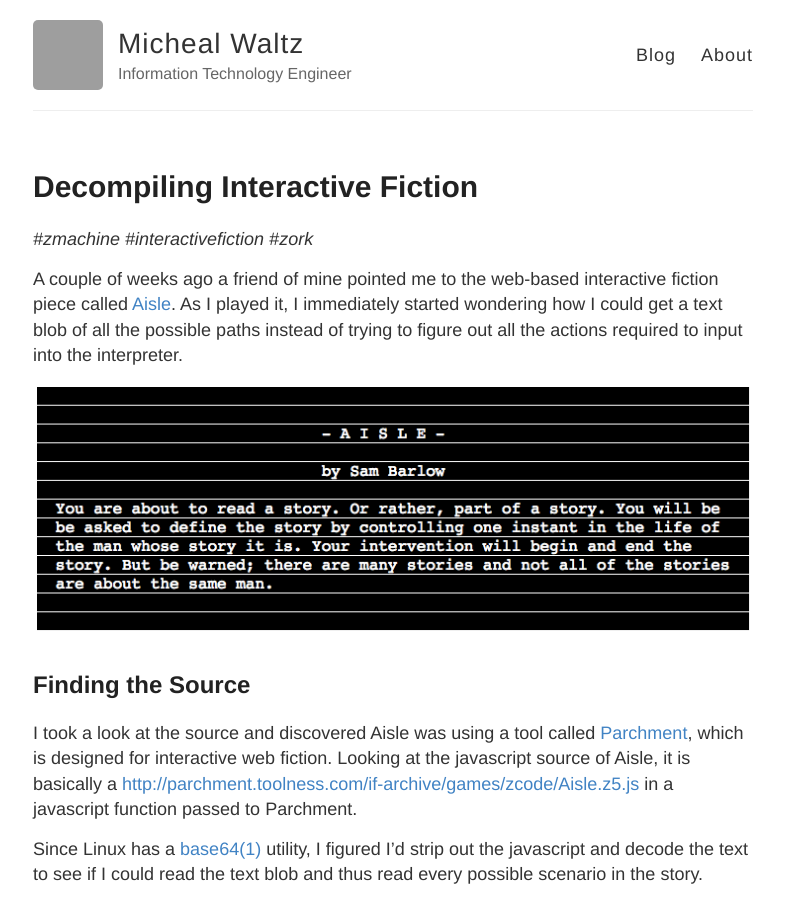
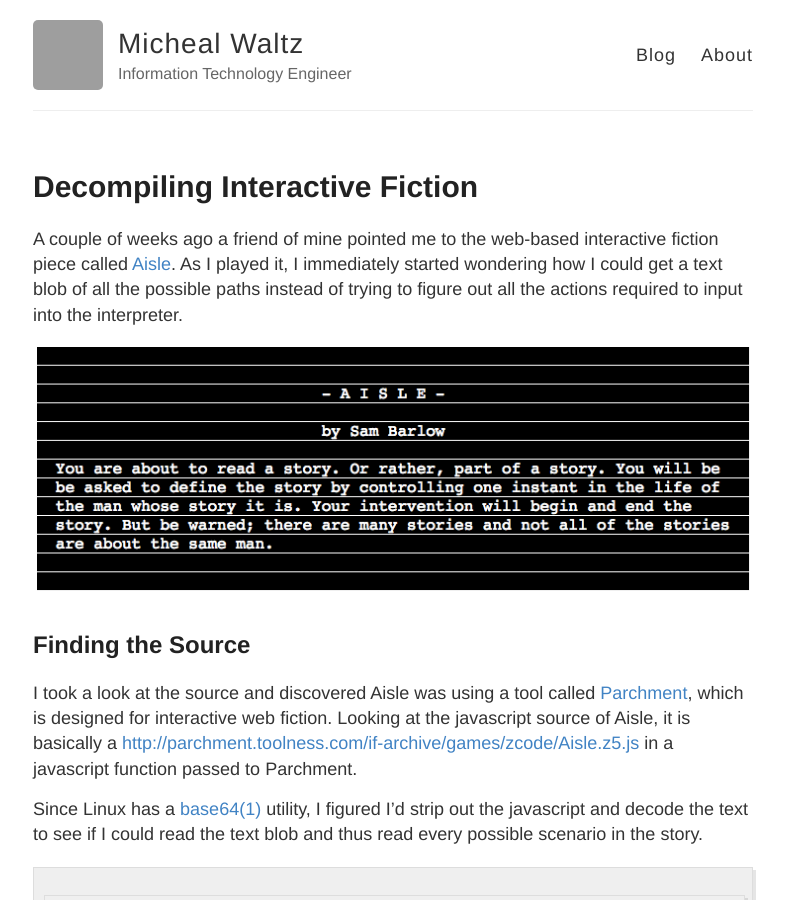
Before and after one commit to ecliptik/ecliptik.github.io, a Jekyll site: the page built from _posts/2015-8-21-Decompiling-Interactive-Fiction.md, in a window 1280 px wide and 900 px high. Shown: the whole window, without its empty margins (247-1034 px from the left). Built offline with Jekyll 4.4.1, drawn with Linux system fonts in a browser that asks for light colours; Markdown is read by kramdown in place of the engine named in the settings; some of the changed text lies outside the part shown; grey boxes are pictures that could not be loaded.

Commit message:
Put hashtags at bottom of post

```diff
--- a/_posts/2015-8-21-Decompiling-Interactive-Fiction.md
+++ b/_posts/2015-8-21-Decompiling-Interactive-Fiction.md
@@ -2,8 +2,6 @@
 layout: post
 title: Decompiling Interactive Fiction
 ---
-
-*\#zmachine \#interactivefiction \#zork*
 
 A couple of weeks ago a friend of mine pointed me to the web-based interactive fiction piece called [Aisle](http://iplayif.com/?story=http://parchment.toolness.com/if-archive/games/zcode/Aisle.z5.js). As I played it, I immediately started wondering how I could get a text blob of all the possible paths instead of trying to figure out all the actions required to input into the interpreter.
 
```
Also changed, not shown: other parts of _posts/2015-8-21-Decompiling-Interactive-Fiction.md (+2 -0 lines).
